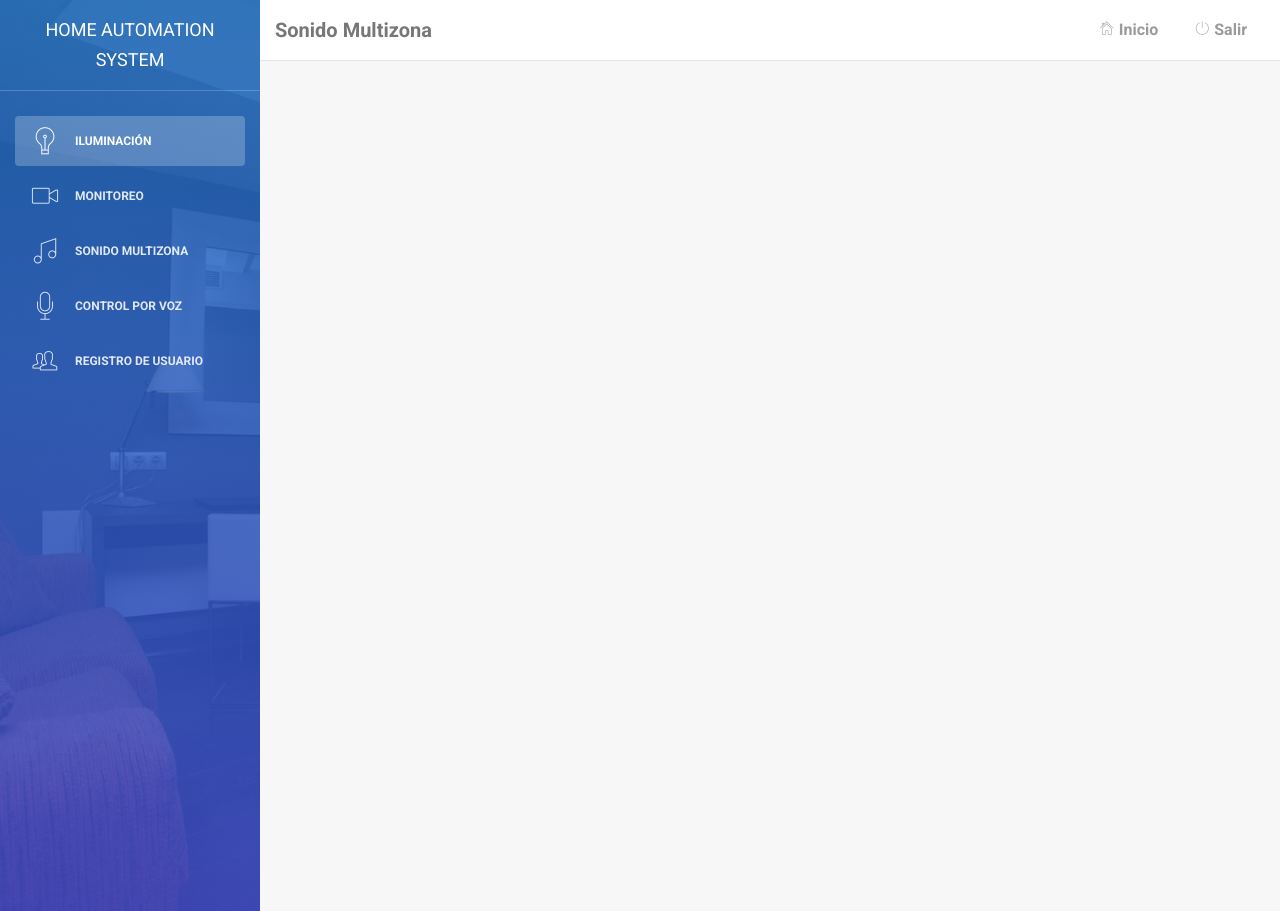
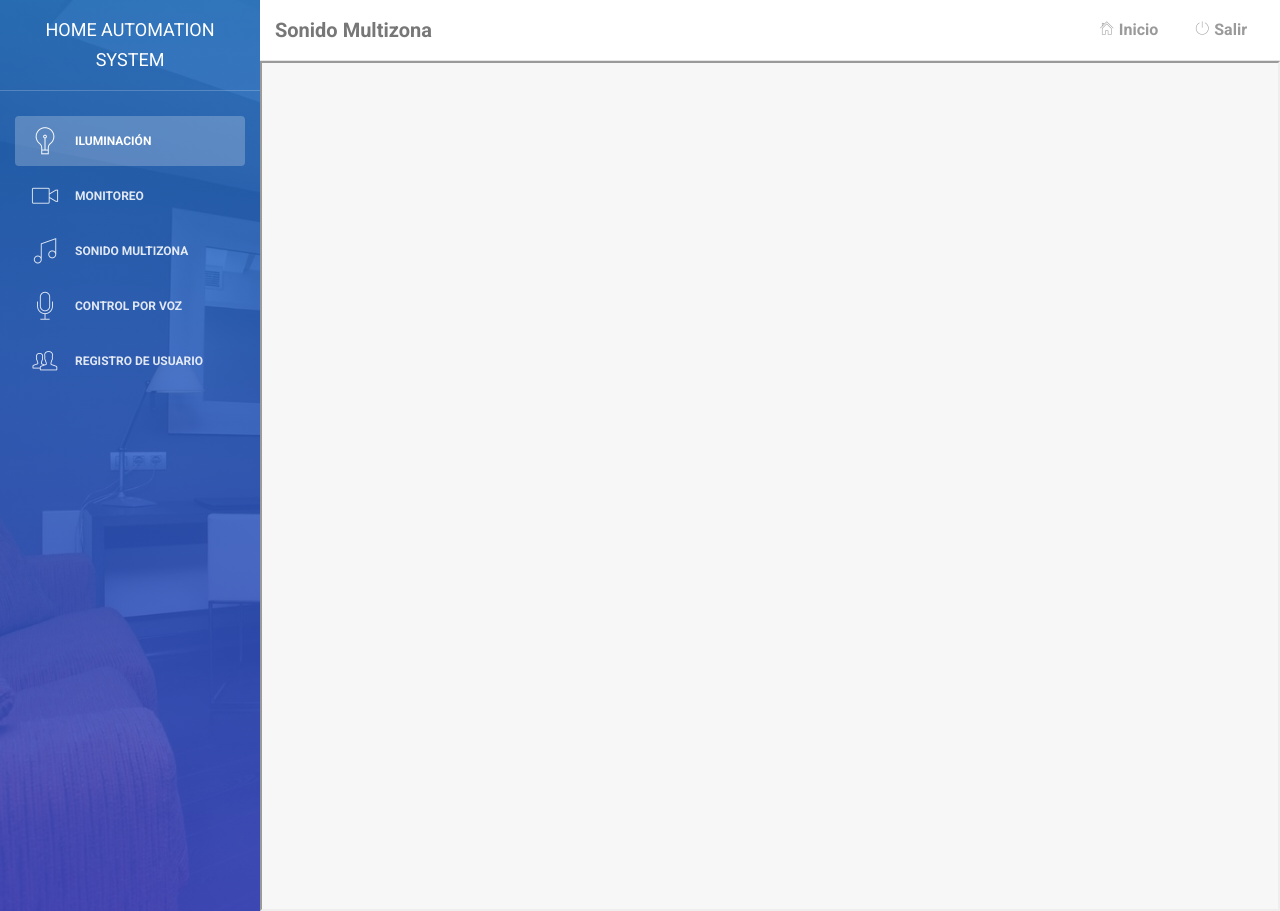
Before and after one commit to marcsanchezb/domotica, a PHP site: page /sonido_admin.php in a window 1280 px wide. Run offline with PHP 8.4, Linux system fonts and the light colour scheme; a user stored in the database is signed in; some libraries are stand-ins or nearby versions.

Commit message:
Se realiza un pequeno cambio en el codigo

```diff
--- a/html/sonido_admin.php
+++ b/html/sonido_admin.php
@@ -121,6 +121,10 @@
 
 <center>
 
+
+<iframe src="http://:123@10.18.7.231:43822/" width="100%" height="850" align="center"> </iframe>
+
+
 </center>
 
 
```
